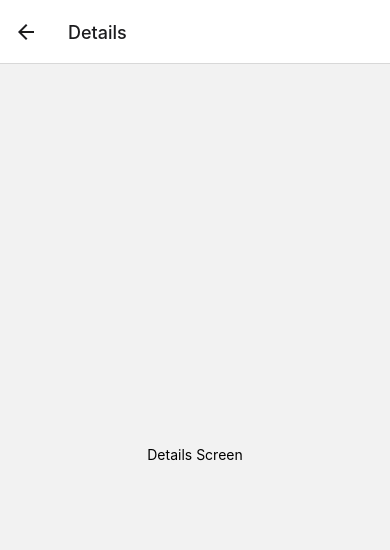
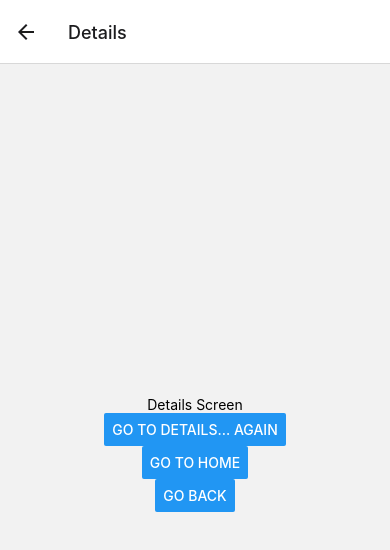
Before and after one commit to michalmaka/pokedex-app, a React Native app: screen / in a window 390 px wide. Both pictures are taken after a click on the button "GO TO DETAILS". Shown: the top 550 px of the page. Built offline with nearby package versions, Linux system fonts and the light colour scheme; no server answers.

Commit message:
First playing with getting data from server

```diff
--- a/App.js
+++ b/App.js
@@ -1,13 +1,18 @@
-import * as React from 'react';
+import React, { useState } from 'react';
 import { Button, View, Text } from 'react-native';
 import { NavigationContainer } from '@react-navigation/native';
 import { createNativeStackNavigator } from '@react-navigation/native-stack';
 
 
 function HomeScreen({ navigation }) {
+  const [data, setData] = useState("unknown");
+  fetch('https://pokeapi.co/api/v2/pokemon/3')
+    .then((response) => response.json())
+    .then((json) => { setData(json.name) })
+    .catch((error) => { console.error(error); });
   return (
     <View style={{ flex: 1, alignItems: 'center', justifyContent: 'center' }}>
-      <Text>Home Screen</Text>
+      <Text>Hello {data}!</Text>
       <Button
         title="Go to Details"
         onPress={() => navigation.navigate('Details')}
@@ -16,10 +21,16 @@ function HomeScreen({ navigation }) {
   );
 }
 
-function DetailsScreen() {
+function DetailsScreen({ navigation }) {
   return (
     <View style={{ flex: 1, alignItems: 'center', justifyContent: 'center' }}>
       <Text>Details Screen</Text>
+      <Button
+        title="Go to Details... again"
+        onPress={() => navigation.push('Details')}
+      />
+      <Button title="Go to Home" onPress={() => navigation.navigate('Home')} />
+      <Button title="Go back" onPress={() => navigation.goBack()} />
     </View>
   );
 }
```
